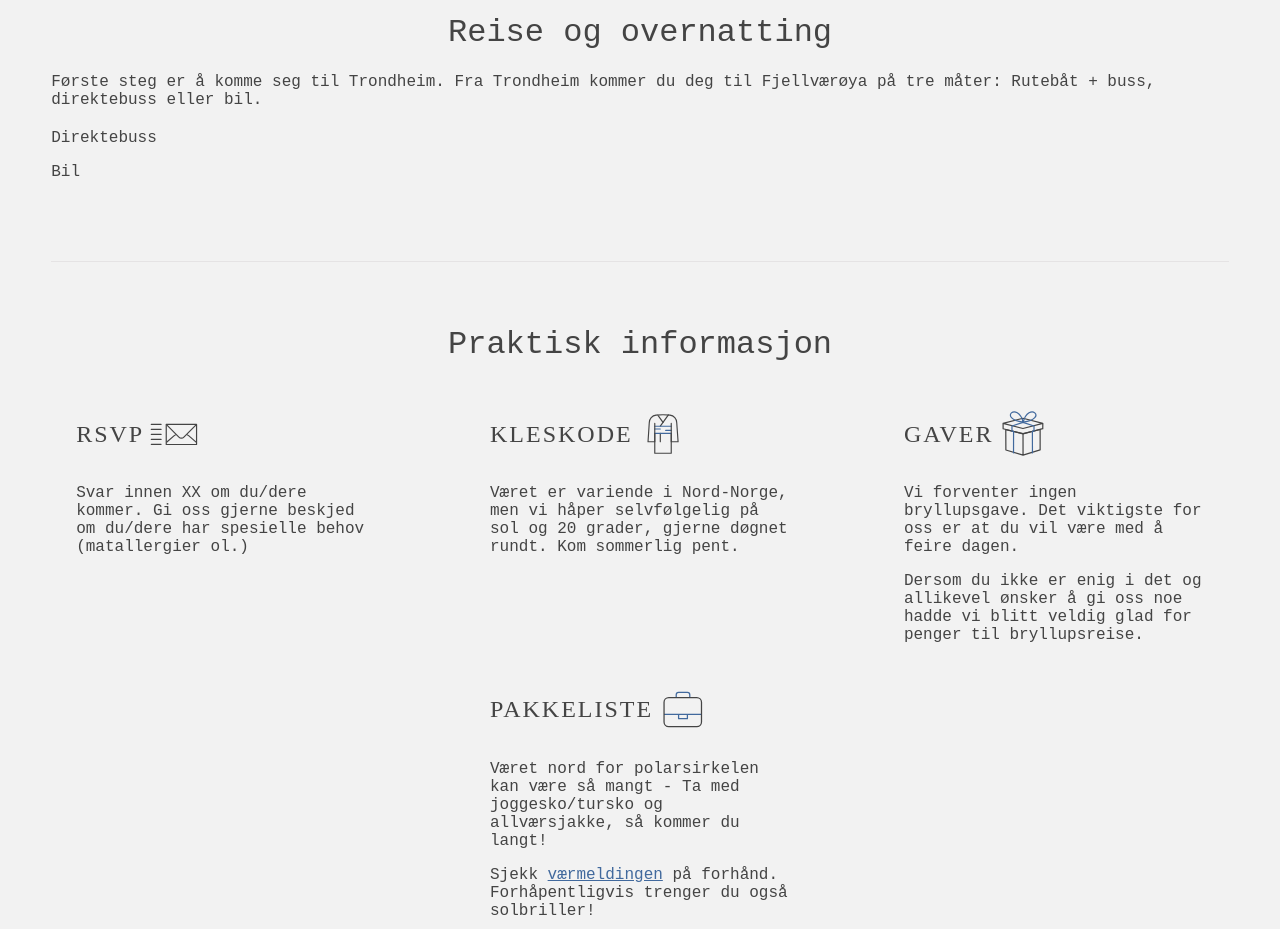
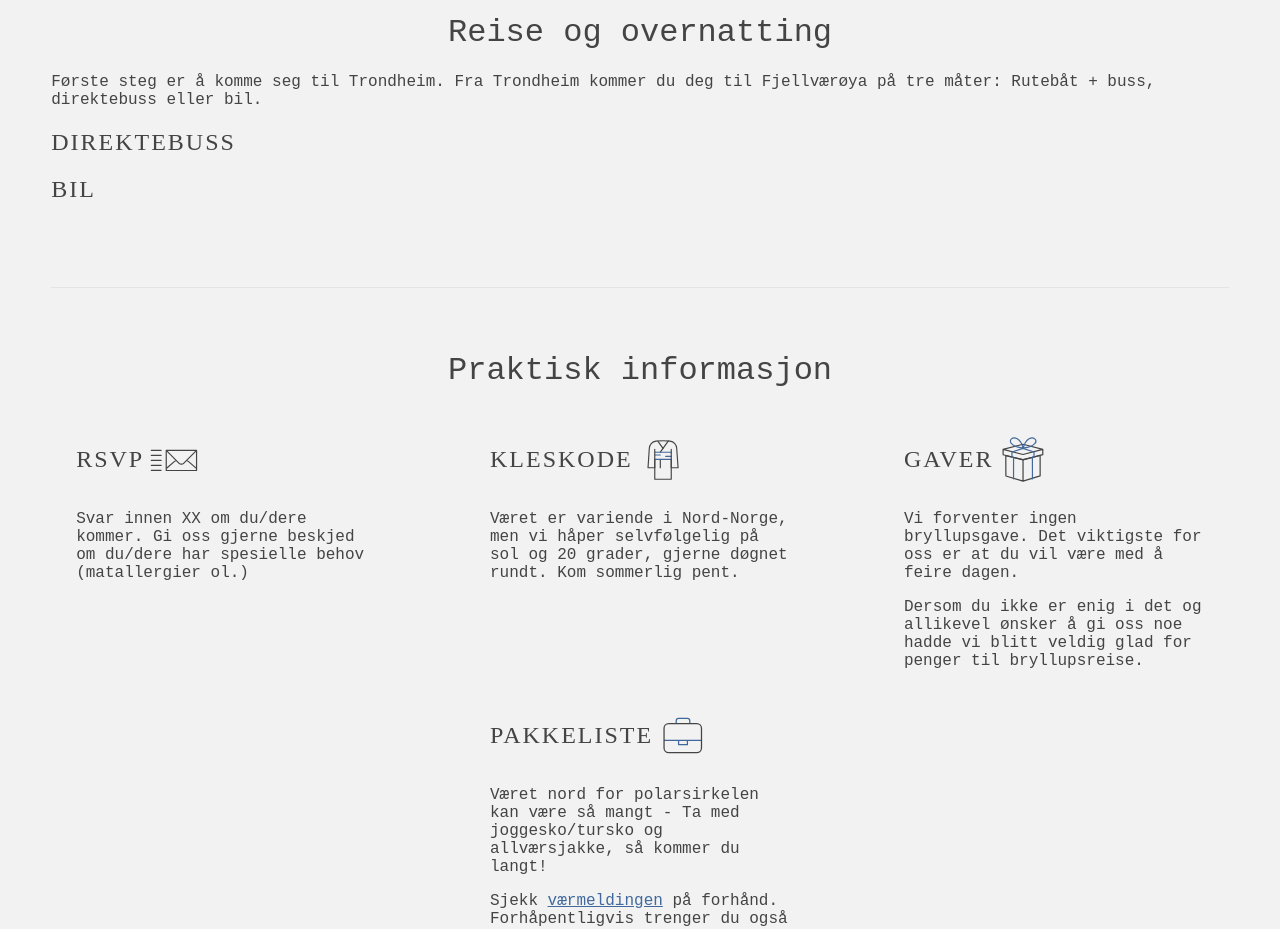
Before and after one commit to melhoos/gudrunogsimon1, a React (Create React App) app: page / in a window 1280 px wide. Shown: the part 820-1749 px from the top of the page. Built offline with nearby package versions, Linux system fonts and the light colour scheme.

Commit message:
Update travel.tsx

```diff
--- a/src/components/travel.tsx
+++ b/src/components/travel.tsx
@@ -11,12 +11,12 @@ const Travel = (): JSX.Element => {
       <h2>
         <Text value={'tavel_from_trondheim_2'} />
       </h2>
-      <p>
+      <h2>
         <Text value={'travel_from_trondheim_3'} />
-      </p>
-      <p>
+      </h2>
+      <h2>
         <Text value={'travel_from_trondheim_4'} />
-      </p>
+      </h2>
     </div>
   );
 };
```
